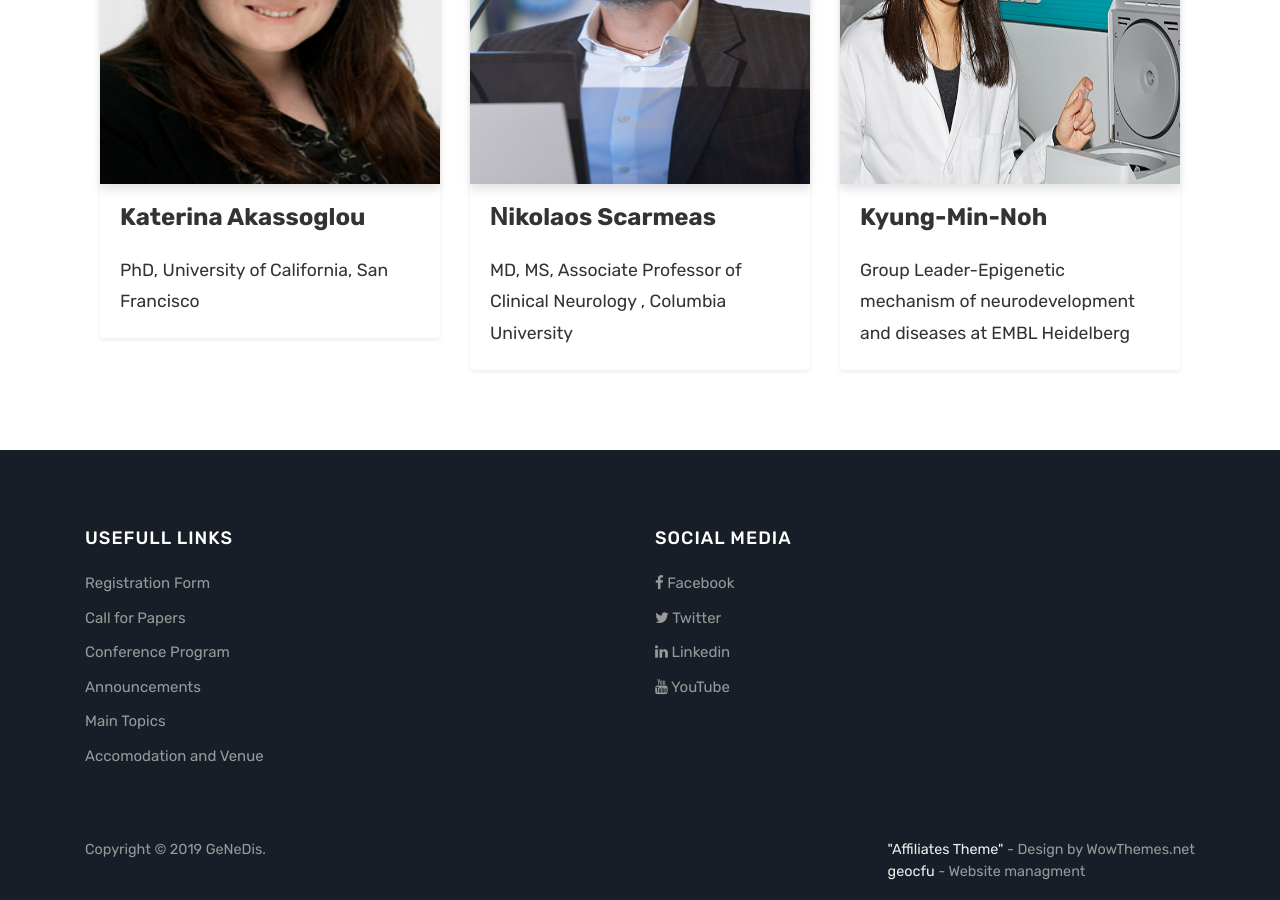
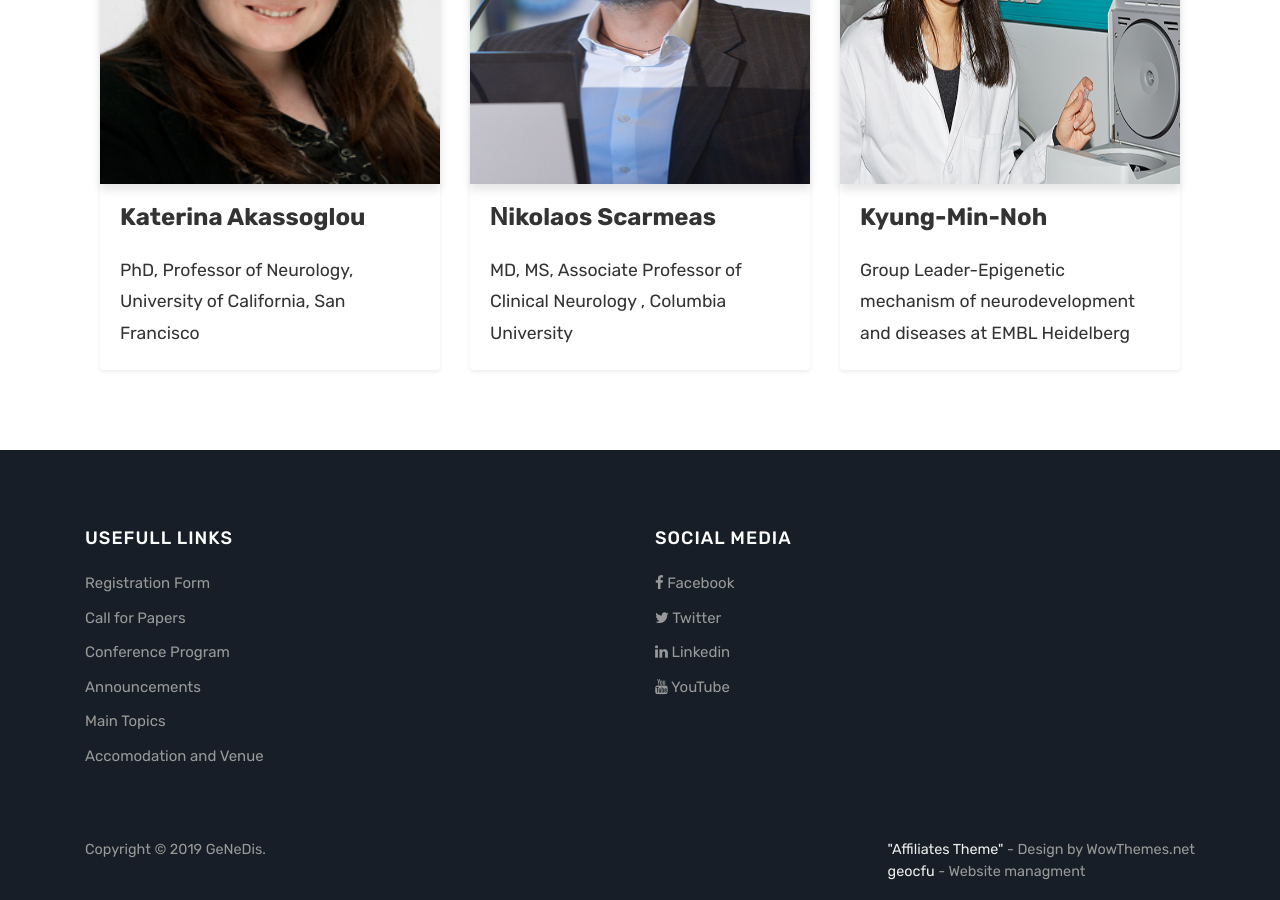
Before and after one commit to Covide-1797/genedis, a Jekyll site: the page built from pages/invited-speakers-and-keynote.html, in a window 1280 px wide and 900 px high, scrolled down 8844 px. Built offline with Jekyll 4.4.1, drawn with Linux system fonts in a browser that asks for light colours.

Commit message:
Update invited-speakers-and-keynote.html

```diff
--- a/pages/invited-speakers-and-keynote.html
+++ b/pages/invited-speakers-and-keynote.html
@@ -480,7 +480,7 @@ title: Keynote and Invited Speakers
                     alt="Katerina-Akassoglou-image">
                 <div class="card-block">
                     <h4 class="card-title"><b>Katerina Akassoglou</b></h4>
-                    <p class="card-text">PhD, University of California, San Francisco</p>
+                    <p class="card-text">PhD, Professor of Neurology, University of California, San Francisco</p>
                 </div>
             </div>
         </div>
```
